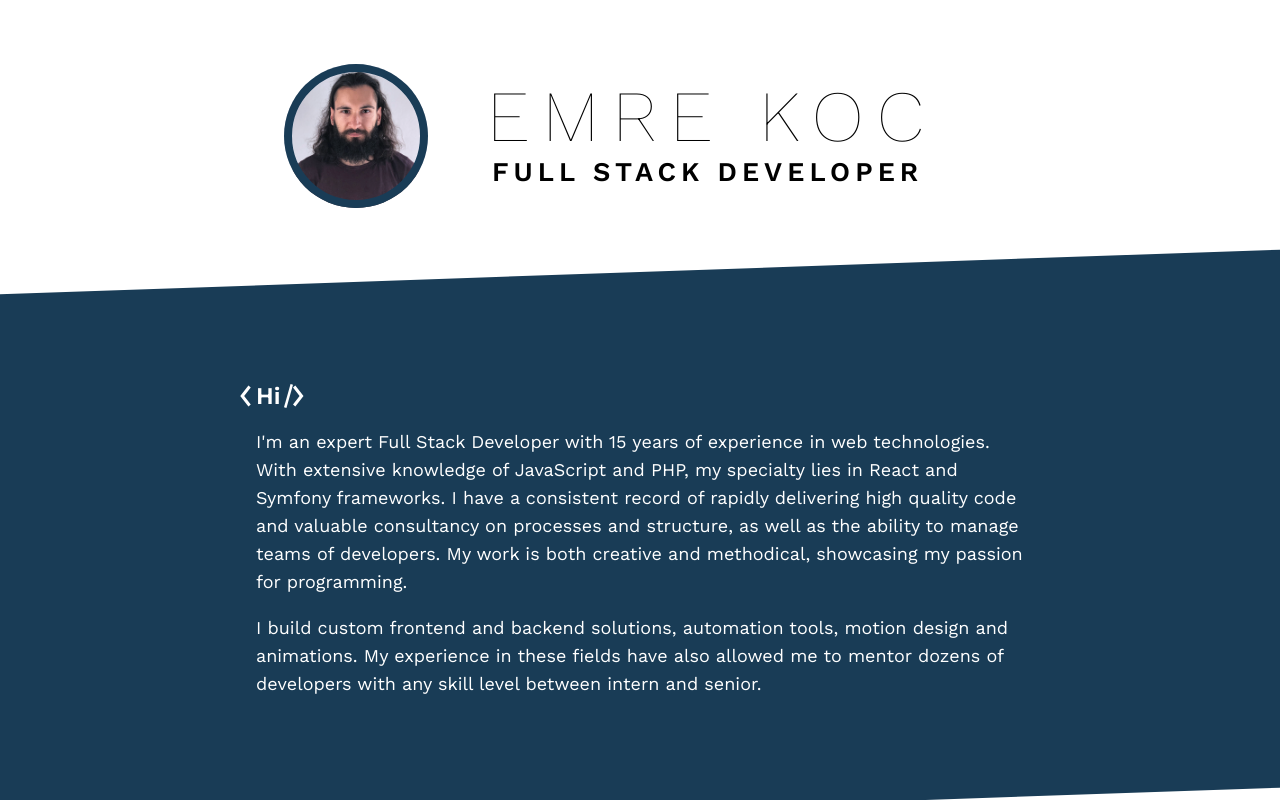
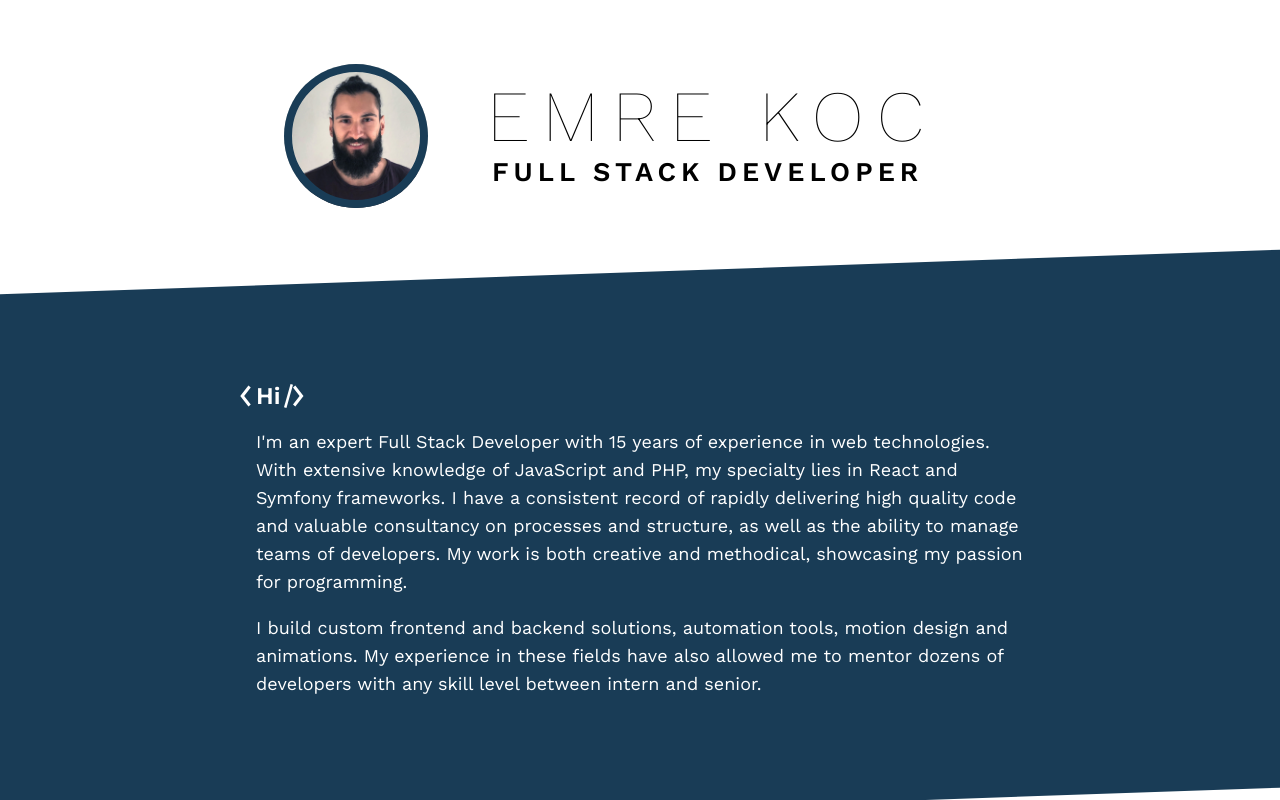
Before and after one commit to Emroni/website, a Next.js app: page / in a window 1280 px wide. Shown: the top 800 px of the page. Built offline with nearby package versions, Linux system fonts and the light colour scheme.

Commit message:
Update profile picture

```diff
--- a/src/partials/Header/Photo.tsx
+++ b/src/partials/Header/Photo.tsx
@@ -26,7 +26,7 @@ export default function Photo() {
 
     const [loading, setLoading] = useState(true);
     const classes = useStyles();
-    const src = '/assets/emre-koc.png';
+    const src = '/assets/emre-koc.jpg';
 
     useEffect(() => {
         const image = new window.Image();
```
Also changed, not shown: public/assets/emre-koc.jpg (added), public/assets/emre-koc.png (deleted).
